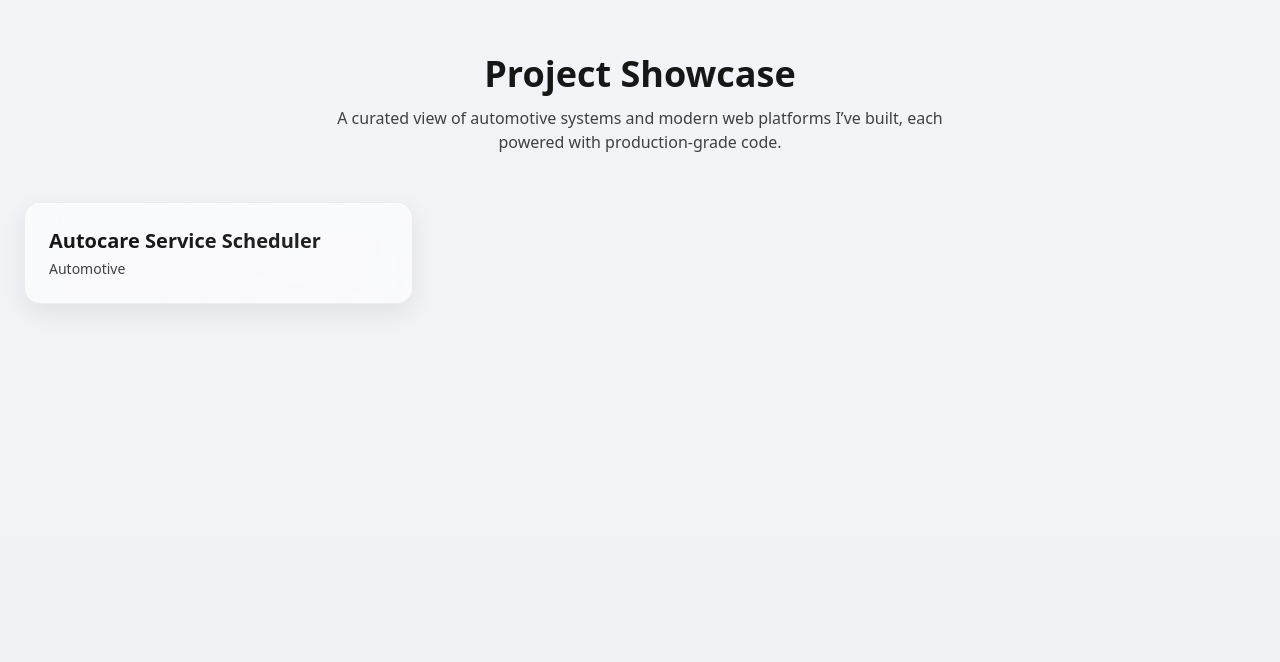
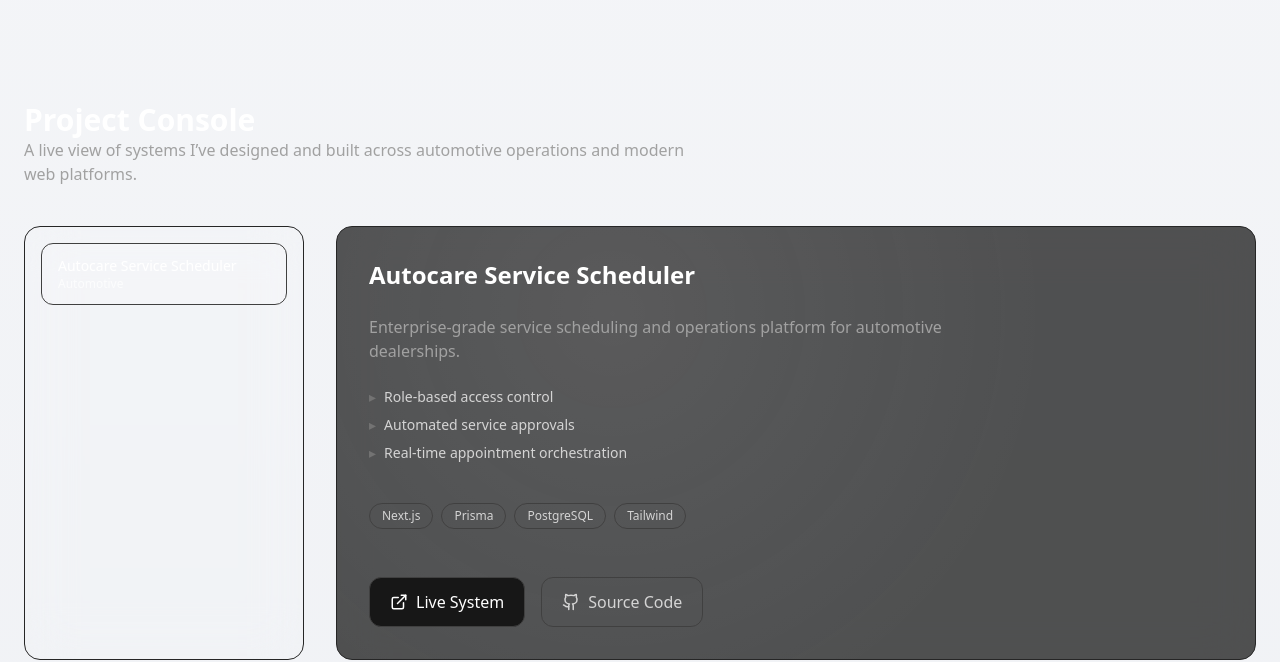
Before and after one commit to Ojfirst/simon-portfolio, a Next.js app: page / in a window 1280 px wide. Shown: the part 842-1504 px from the top of the page. Built offline with nearby package versions, Linux system fonts and the light colour scheme.

Commit message:
Fix misused component type that error rendering

```diff
--- a/src/app/page.tsx
+++ b/src/app/page.tsx
@@ -1,12 +1,12 @@
 import { OperationsHero } from '@/components/hero/hero'
-import { ProjectsConsole } from '@/components/projects/projects-section'
+import ProjectSwitcher from '@/components/projects/project-switcher'
 
 
 export default function Home() {
   return (
     <>
       <OperationsHero />
-      <ProjectsConsole />
+      <ProjectSwitcher />
       <main className="min-h-screen flex items-center justify-center">
         <div className="glass glass-hover rounded-2xl p-6">
 
--- /dev/null
+++ b/src/components/projects/project-section-mobile.tsx
@@ -0,0 +1,123 @@
+"use client"
+
+import { useState } from "react"
+import { projects, Project } from "@/components/projects/project.data"
+import { ExternalLink, Github, X } from "lucide-react"
+
+const ProjectsConsoleMobile = () => {
+  const [selected, setSelected] = useState<Project | null>(null)
+
+  return (
+    <section
+      id="projects"
+      className="max-w-7xl mx-auto px-6 py-16 space-y-12"
+    >
+      {/* Section Header */}
+      <header className="text-center space-y-3">
+        <h2 className="text-4xl font-bold text-neutral-900 dark:text-white">
+          Project Showcase
+        </h2>
+        <p className="text-neutral-700 dark:text-neutral-300 max-w-2xl mx-auto">
+          A curated view of automotive systems and modern web platforms I’ve built, each powered with production-grade code.
+        </p>
+      </header>
+
+      {/* Projects Grid */}
+      <div className="grid grid-cols-1 md:grid-cols-2 lg:grid-cols-3 gap-8">
+        {projects.map((project) => (
+          <button
+            key={project.id}
+            onClick={() => setSelected(project)}
+            className="relative glass rounded-2xl p-6 text-left transition transform hover:scale-[1.03] hover:shadow-lg focus:outline-none"
+          >
+            {/* Project Name */}
+            <h3 className="text-xl font-semibold text-neutral-900 dark:text-white">
+              {project.name}
+            </h3>
+
+            {/* Category */}
+            <p className="text-sm text-neutral-700 dark:text-neutral-300 mt-1">
+              {project.category}
+            </p>
+
+            {/* Subtle holographic accent */}
+            <div className="absolute inset-0 pointer-events-none bg-[radial-gradient(circle_at_70%_30%,rgba(255,255,255,0.05),transparent_60%)] rounded-2xl" />
+          </button>
+        ))}
+      </div>
+
+      {/* Project Modal */}
+      {selected && (
+        <div className="fixed inset-0 z-50 flex items-center justify-center p-6 bg-black/60">
+          <div className="relative glass max-w-3xl w-full rounded-2xl p-8 overflow-y-auto max-h-[90vh]">
+            {/* Close Button */}
+            <button
+              onClick={() => setSelected(null)}
+              className="absolute top-4 right-4 p-2 text-neutral-500 hover:text-white"
+            >
+              <X size={20} />
+            </button>
+
+            {/* Project Details */}
+            <h3 className="text-2xl font-bold text-neutral-900 dark:text-white mb-4">
+              {selected.name}
+            </h3>
+            <p className="text-neutral-700 dark:text-neutral-300 mb-4">
+              {selected.summary}
+            </p>
+
+            {/* Highlights */}
+            <ul className="mb-4 space-y-2">
+              {selected.highlights.map((item) => (
+                <li
+                  key={item}
+                  className="text-neutral-800 dark:text-neutral-200 text-sm before:content-['▸'] before:mr-2 before:text-neutral-500"
+                >
+                  {item}
+                </li>
+              ))}
+            </ul>
+
+            {/* Tech Stack */}
+            <div className="flex flex-wrap gap-2 mb-6">
+              {selected.stack.map((tech) => (
+                <span
+                  key={tech}
+                  className="text-xs px-3 py-1 rounded-full border border-neutral-700 text-neutral-800 dark:text-neutral-200"
+                >
+                  {tech}
+                </span>
+              ))}
+            </div>
+
+            {/* Links */}
+            <div className="flex gap-4">
+              {selected.liveUrl && (
+                <a
+                  href={selected.liveUrl}
+                  target="_blank"
+                  className="flex items-center gap-2 px-5 py-3 rounded-xl bg-neutral-900 dark:bg-neutral-800 border border-neutral-700 hover:bg-neutral-800 dark:hover:bg-neutral-700 transition text-white"
+                >
+                  <ExternalLink size={18} />
+                  Live Demo
+                </a>
+              )}
+              {selected.githubUrl && (
+                <a
+                  href={selected.githubUrl}
+                  target="_blank"
+                  className="flex items-center gap-2 px-5 py-3 rounded-xl border border-neutral-700 hover:bg-neutral-100 dark:hover:bg-neutral-900 transition text-neutral-900 dark:text-white"
+                >
+                  <Github size={18} />
+                  Source Code
+                </a>
+              )}
+            </div>
+          </div>
+        </div>
+      )}
+    </section>
+  )
+}
+
+export default ProjectsConsoleMobile;
--- a/src/components/projects/project-switcher.tsx
+++ b/src/components/projects/project-switcher.tsx
@@ -1,5 +1,8 @@
+'use client';
+
 import { useMobile } from "@/hooks/use-mobile";
 import { ProjectsConsole } from "./projects-section";
+import ProjectsConsoleMobile from "./project-section-mobile";
 
 
 
@@ -7,7 +10,7 @@ const ProjectSwitcher = () => {
 
   const isMobile = useMobile();
 
-  return isMobile ? '' : <ProjectsConsole />
+  return isMobile ? <ProjectsConsoleMobile /> : <ProjectsConsole />
 
 }
 
--- a/src/components/projects/projects-section.tsx
+++ b/src/components/projects/projects-section.tsx
@@ -1,112 +1,103 @@
 "use client"
 
 import { useState } from "react"
-import { projects, Project } from "@/components/projects/project.data"
-import { ExternalLink, Github, X } from "lucide-react"
+import { projects, Project } from './project.data';
+import { ExternalLink, Github } from "lucide-react"
 
 export function ProjectsConsole() {
-  const [selected, setSelected] = useState<Project | null>(null)
+  const [active, setActive] = useState<Project>(projects[0])
 
   return (
     <section
       id="projects"
-      className="max-w-7xl mx-auto px-6 py-16 space-y-12"
+      className="max-w-7xl mx-auto px-6 py-28"
     >
-      {/* Section Header */}
-      <header className="text-center space-y-3">
-        <h2 className="text-4xl font-bold text-neutral-900 dark:text-white">
-          Project Showcase
+      <header className="mb-10">
+        <h2 className="text-3xl font-bold text-white">
+          Project Console
         </h2>
-        <p className="text-neutral-700 dark:text-neutral-300 max-w-2xl mx-auto">
-          A curated view of automotive systems and modern web platforms I’ve built, each powered with production-grade code.
+        <p className="text-neutral-400 max-w-2xl">
+          A live view of systems I’ve designed and built across automotive
+          operations and modern web platforms.
         </p>
       </header>
 
-      {/* Projects Grid */}
-      <div className="grid grid-cols-1 md:grid-cols-2 lg:grid-cols-3 gap-8">
-        {projects.map((project) => (
-          <button
-            key={project.id}
-            onClick={() => setSelected(project)}
-            className="relative glass rounded-2xl p-6 text-left transition transform hover:scale-[1.03] hover:shadow-lg focus:outline-none"
-          >
-            {/* Project Name */}
-            <h3 className="text-xl font-semibold text-neutral-900 dark:text-white">
-              {project.name}
+      <div className="grid grid-cols-1 lg:grid-cols-[280px_1fr] gap-8">
+        {/* LEFT RAIL */}
+        <aside className="rounded-2xl border border-neutral-800 bg-white/5 backdrop-blur-xl p-4 space-y-2">
+          {projects.map((project) => (
+            <button
+              key={project.id}
+              onClick={() => setActive(project)}
+              className={`w-full text-left px-4 py-3 rounded-xl transition
+                ${active.id === project.id
+                  ? "bg-white/10 text-white border border-neutral-700"
+                  : "text-neutral-400 hover:bg-white/5"
+                }
+              `}
+            >
+              <div className="text-sm font-medium">
+                {project.name}
+              </div>
+              <div className="text-xs opacity-70">
+                {project.category}
+              </div>
+            </button>
+          ))}
+        </aside>
+
+        {/* RIGHT PANEL */}
+        <div className="relative rounded-2xl border border-neutral-800 bg-neutral-950/70 backdrop-blur-xl p-8 overflow-hidden">
+          {/* holographic accent */}
+          <div className="absolute inset-0 pointer-events-none bg-[radial-gradient(circle_at_30%_20%,rgba(255,255,255,0.06),transparent_60%)]" />
+
+          <div className="relative space-y-6">
+            <h3 className="text-2xl font-semibold text-white">
+              {active.name}
             </h3>
 
-            {/* Category */}
-            <p className="text-sm text-neutral-700 dark:text-neutral-300 mt-1">
-              {project.category}
+            <p className="text-neutral-400 max-w-xl">
+              {active.summary}
             </p>
 
-            {/* Subtle holographic accent */}
-            <div className="absolute inset-0 pointer-events-none bg-[radial-gradient(circle_at_70%_30%,rgba(255,255,255,0.05),transparent_60%)] rounded-2xl" />
-          </button>
-        ))}
-      </div>
-
-      {/* Project Modal */}
-      {selected && (
-        <div className="fixed inset-0 z-50 flex items-center justify-center p-6 bg-black/60">
-          <div className="relative glass max-w-3xl w-full rounded-2xl p-8 overflow-y-auto max-h-[90vh]">
-            {/* Close Button */}
-            <button
-              onClick={() => setSelected(null)}
-              className="absolute top-4 right-4 p-2 text-neutral-500 hover:text-white"
-            >
-              <X size={20} />
-            </button>
-
-            {/* Project Details */}
-            <h3 className="text-2xl font-bold text-neutral-900 dark:text-white mb-4">
-              {selected.name}
-            </h3>
-            <p className="text-neutral-700 dark:text-neutral-300 mb-4">
-              {selected.summary}
-            </p>
-
-            {/* Highlights */}
-            <ul className="mb-4 space-y-2">
-              {selected.highlights.map((item) => (
+            <ul className="space-y-2">
+              {active.highlights.map((item) => (
                 <li
                   key={item}
-                  className="text-neutral-800 dark:text-neutral-200 text-sm before:content-['▸'] before:mr-2 before:text-neutral-500"
+                  className="text-sm text-neutral-300 before:content-['▸'] before:mr-2 before:text-neutral-500"
                 >
                   {item}
                 </li>
               ))}
             </ul>
 
-            {/* Tech Stack */}
-            <div className="flex flex-wrap gap-2 mb-6">
-              {selected.stack.map((tech) => (
+            <div className="flex flex-wrap gap-2 pt-4">
+              {active.stack.map((tech) => (
                 <span
                   key={tech}
-                  className="text-xs px-3 py-1 rounded-full border border-neutral-700 text-neutral-800 dark:text-neutral-200"
+                  className="text-xs px-3 py-1 rounded-full border border-neutral-700 text-neutral-300"
                 >
                   {tech}
                 </span>
               ))}
             </div>
 
-            {/* Links */}
-            <div className="flex gap-4">
-              {selected.liveUrl && (
+            <div className="flex gap-4 pt-6">
+              {active.liveUrl && (
                 <a
-                  href={selected.liveUrl}
+                  href={active.liveUrl}
                   target="_blank"
-                  className="flex items-center gap-2 px-5 py-3 rounded-xl bg-neutral-900 dark:bg-neutral-800 border border-neutral-700 hover:bg-neutral-800 dark:hover:bg-neutral-700 transition text-white"
+                  className="flex items-center gap-2 px-5 py-3 rounded-xl bg-neutral-900 border border-neutral-700 hover:bg-neutral-800 transition text-white"
                 >
                   <ExternalLink size={18} />
-                  Live Demo
+                  Live System
                 </a>
               )}
-              {selected.githubUrl && (
+              {active.githubUrl && (
                 <a
-                  href={selected.githubUrl}
+                  href={active.githubUrl}
                   target="_blank"
-                  className="flex items-center gap-2 px-5 py-3 rounded-xl border border-neutral-700 hover:bg-neutral-100 dark:hover:bg-neutral-900 transition text-neutral-900 dark:text-white"
+                  className="flex items-center gap-2 px-5 py-3 rounded-xl border border-neutral-700 hover:bg-neutral-900 transition text-neutral-300"
                 >
                   <Github size={18} />
                   Source Code
@@ -115,7 +106,7 @@ export function ProjectsConsole() {
             </div>
           </div>
         </div>
-      )}
+      </div>
     </section>
   )
 }
--- a/src/hooks/use-mobile.ts
+++ b/src/hooks/use-mobile.ts
@@ -1,21 +1,31 @@
+'use client';
+
 import { useEffect, useState } from 'react';
 
-type MobileBreakPointProps = {
-	BreakPoint: number;
-};
+// Just a number, no need for a complex type
+const MOBILE_BREAKPOINT = 900;
 
-const MOBILE_BREAKPOINT: MobileBreakPointProps = 900;
+const useMobile = (): boolean => {
+	// Provide initial value based on current window width (if available)
+	const getInitialIsMobile = (): boolean => {
+		return typeof window !== 'undefined'
+			? window.innerWidth < MOBILE_BREAKPOINT
+			: false;
+	};
 
-const useMobile = () => {
-	const [isMobile, setIsMobile] = useState(
-		window.innerWidth < MOBILE_BREAKPOINT
-	);
+	const [isMobile, setIsMobile] = useState<boolean>(getInitialIsMobile);
 
 	useEffect(() => {
 		const handleResize = () => {
 			setIsMobile(window.innerWidth < MOBILE_BREAKPOINT);
 		};
+
+		// Call it once immediately in case initial state was wrong (e.g. SSR)
+		handleResize();
+
 		window.addEventListener('resize', handleResize);
+
+		// Correct cleanup: remove the listener
 		return () => window.removeEventListener('resize', handleResize);
 	}, []);
 
```
